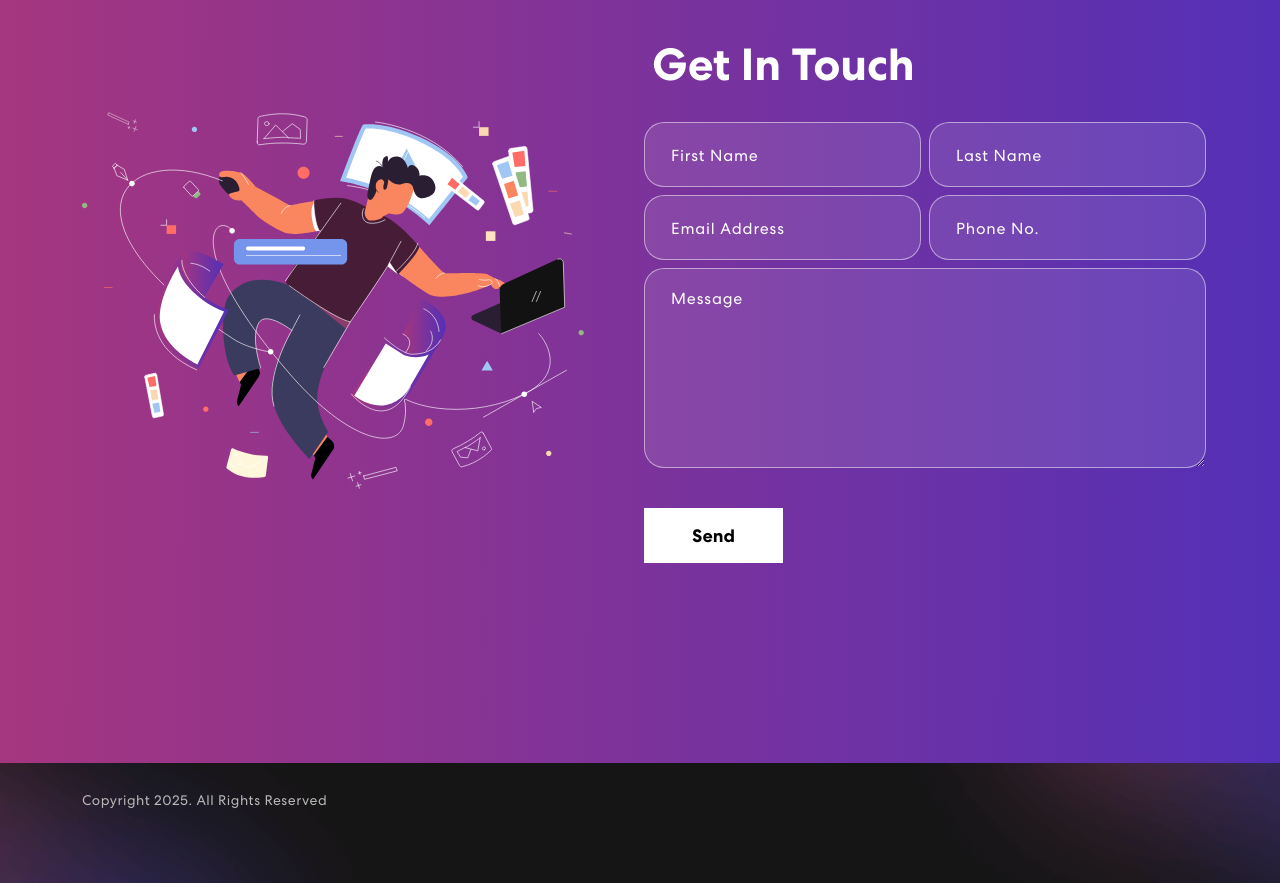
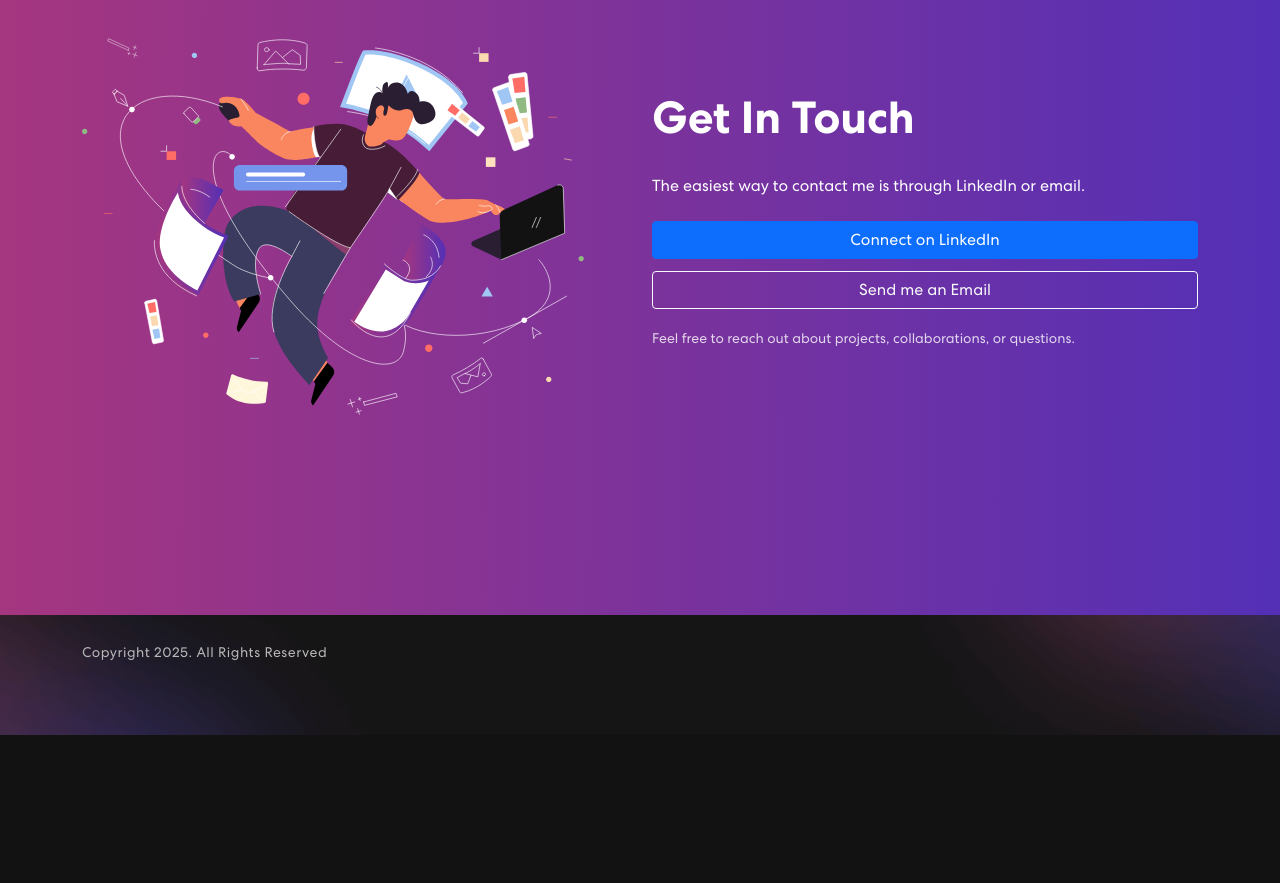
Before and after one commit to henry-leavey/personal-portfolio, a React (Create React App) app: page / in a window 1280 px wide. Shown: the part 2800-3683 px from the top of the page. After the commit the page ends 3535 px from the top, so only its background shows below. Built offline with nearby package versions, Linux system fonts and the light colour scheme.

Commit message:
new contact form

```diff
--- a/src/components/Contact.js
+++ b/src/components/Contact.js
@@ -1,95 +1,72 @@
-import { useState } from "react";
 import { Container, Row, Col } from "react-bootstrap";
 import contactImg from "../assets/img/contact-img.svg";
 import 'animate.css';
 import TrackVisibility from 'react-on-screen';
 
 export const Contact = () => {
-  const formInitialDetails = {
-    firstName: '',
-    lastName: '',
-    email: '',
-    phone: '',
-    message: ''
-  }
-  const [formDetails, setFormDetails] = useState(formInitialDetails);
-  const [buttonText, setButtonText] = useState('Send');
-  const [status, setStatus] = useState({});
-
-  const onFormUpdate = (category, value) => {
-      setFormDetails({
-        ...formDetails,
-        [category]: value
-      })
-  }
-
-  const handleSubmit = async (e) => {
-    e.preventDefault();
-    setButtonText("Sending...");
-    let response = await fetch("http://localhost:5000/contact", {
-      method: "POST",
-      headers: {
-        "Content-Type": "application/json;charset=utf-8",
-      },
-      body: JSON.stringify(formDetails),
-    });
-    setButtonText("Send");
-    let result = await response.json();
-    setFormDetails(formInitialDetails);
-    if (result.code == 200) {
-      setStatus({ succes: true, message: 'Message sent successfully'});
-    } else {
-      setStatus({ succes: false, message: 'Something went wrong, please try again later.'});
-    }
-  };
-
   return (
     <section className="contact" id="connect">
       <Container>
         <Row className="align-items-center">
+
+          {/* IMAGE */}
           <Col size={12} md={6}>
             <TrackVisibility>
               {({ isVisible }) =>
-                <img className={isVisible ? "animate__animated animate__zoomIn" : ""} src={contactImg} alt="Contact Us"/>
+                <img
+                  className={isVisible ? "animate__animated animate__zoomIn" : ""}
+                  src={contactImg}
+                  alt="Contact"
+                />
               }
             </TrackVisibility>
           </Col>
+
+          {/* TEXT */}
           <Col size={12} md={6}>
             <TrackVisibility>
               {({ isVisible }) =>
                 <div className={isVisible ? "animate__animated animate__fadeIn" : ""}>
-                <h2>Get In Touch</h2>
-                <form onSubmit={handleSubmit}>
-                  <Row>
-                    <Col size={12} sm={6} className="px-1">
-                      <input type="text" value={formDetails.firstName} placeholder="First Name" onChange={(e) => onFormUpdate('firstName', e.target.value)} />
-                    </Col>
-                    <Col size={12} sm={6} className="px-1">
-                      <input type="text" value={formDetails.lasttName} placeholder="Last Name" onChange={(e) => onFormUpdate('lastName', e.target.value)}/>
-                    </Col>
-                    <Col size={12} sm={6} className="px-1">
-                      <input type="email" value={formDetails.email} placeholder="Email Address" onChange={(e) => onFormUpdate('email', e.target.value)} />
-                    </Col>
-                    <Col size={12} sm={6} className="px-1">
-                      <input type="tel" value={formDetails.phone} placeholder="Phone No." onChange={(e) => onFormUpdate('phone', e.target.value)}/>
-                    </Col>
-                    <Col size={12} className="px-1">
-                      <textarea rows="6" value={formDetails.message} placeholder="Message" onChange={(e) => onFormUpdate('message', e.target.value)}></textarea>
-                      <button type="submit"><span>{buttonText}</span></button>
-                    </Col>
-                    {
-                      status.message &&
-                      <Col>
-                        <p className={status.success === false ? "danger" : "success"}>{status.message}</p>
-                      </Col>
-                    }
-                  </Row>
-                </form>
-              </div>}
+
+                  <h2>Get In Touch</h2>
+
+                  <p style={{ marginTop: "15px", fontSize: "16px" }}>
+                    The easiest way to contact me is through LinkedIn or email.
+                  </p>
+
+                  {/* LINKS */}
+                  <div style={{ marginTop: "25px", display: "flex", flexDirection: "column", gap: "12px" }}>
+
+                    <a
+                      href="https://www.linkedin.com/in/henry-leavey/"
+                      target="_blank"
+                      rel="noopener noreferrer"
+                      className="btn btn-primary"
+                    >
+                      Connect on LinkedIn
+                    </a>
+
+                    <a
+                      href="mailto:nnoleman138@gmail.com"
+                      className="btn btn-outline-light"
+                    >
+                      Send me an Email
+                    </a>
+
+                  </div>
+
+                  {/* OPTIONAL NOTE */}
+                  <p style={{ marginTop: "20px", fontSize: "14px", opacity: 0.8 }}>
+                    Feel free to reach out about projects, collaborations, or questions.
+                  </p>
+
+                </div>
+              }
             </TrackVisibility>
           </Col>
+
         </Row>
       </Container>
     </section>
-  )
-}
+  );
+};
```
